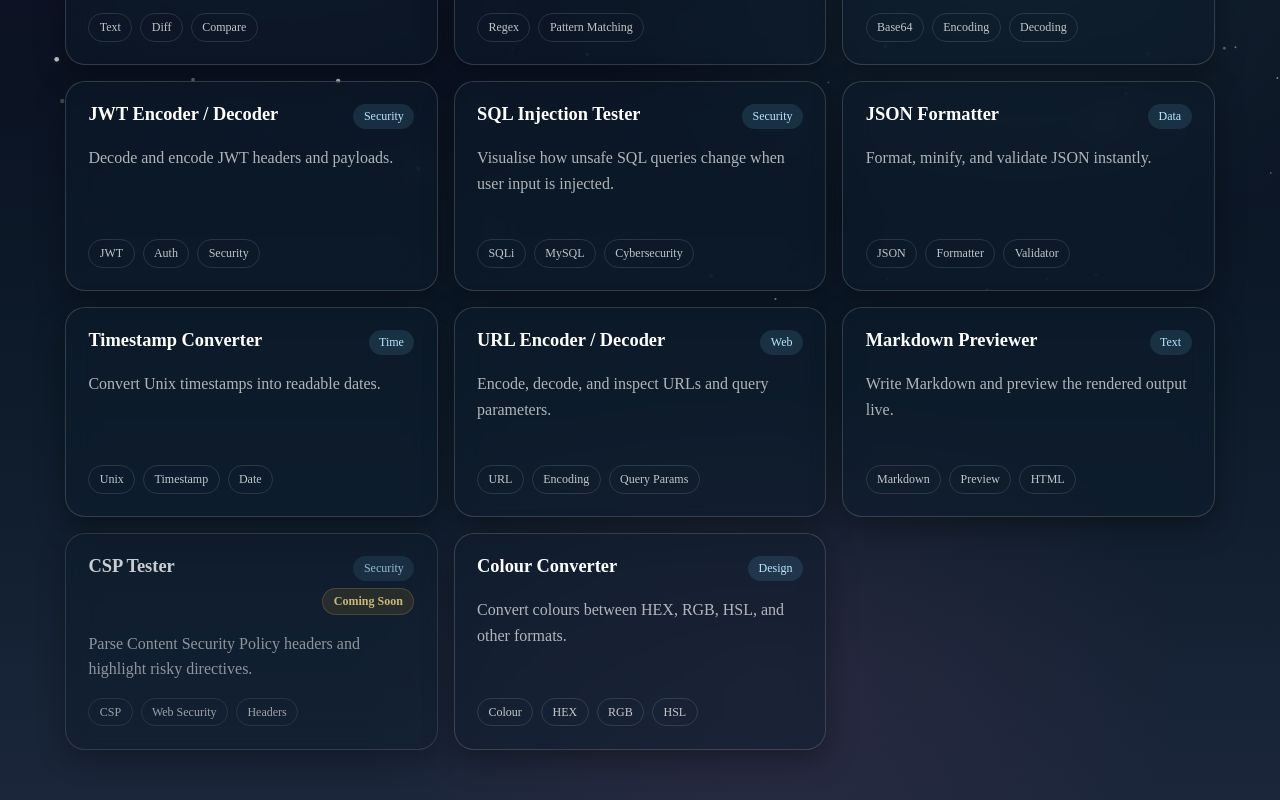
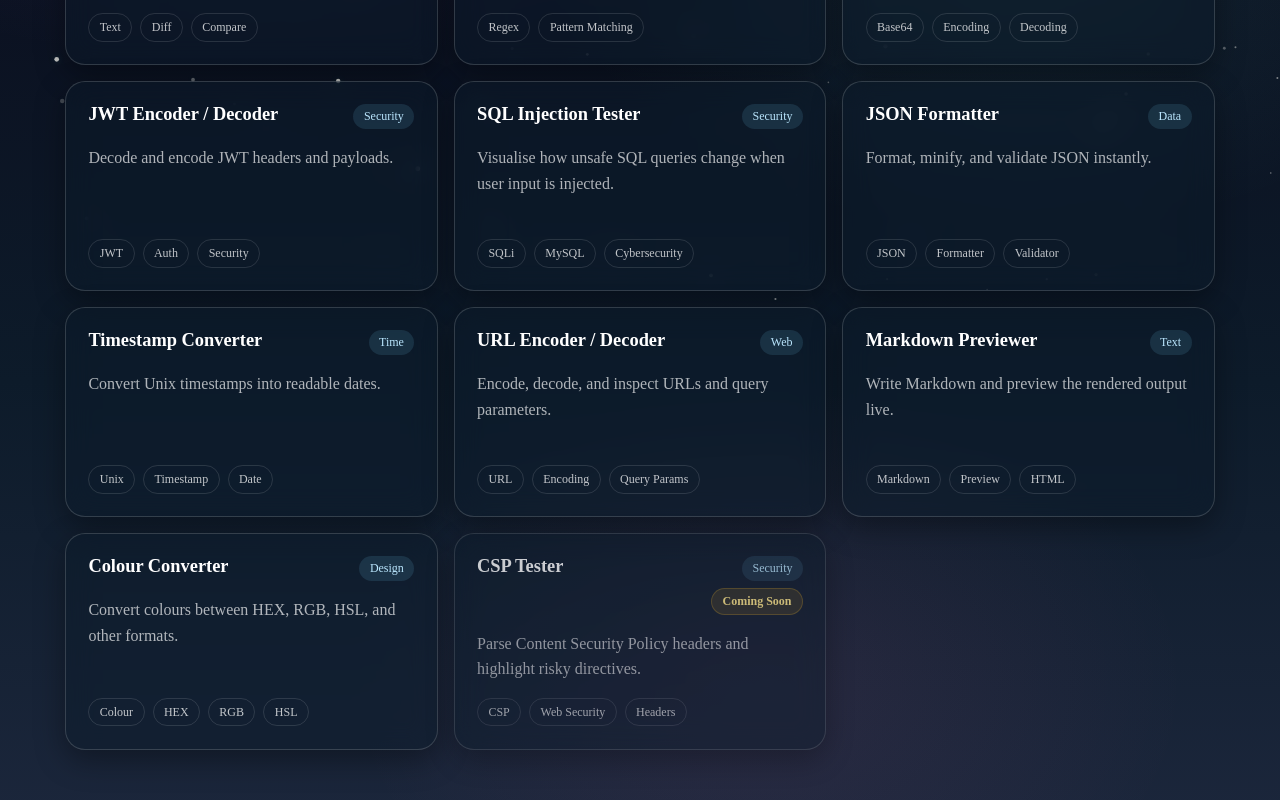
Before and after one commit to RyanYensch/Tools-Website, a React (Vite) app: page / in a window 1280 px wide. Shown: the part 482-1282 px from the top of the page. Built offline with nearby package versions, Linux system fonts and the light colour scheme.

Commit message:
Reordered Tools

```diff
--- a/src/data/tools.ts
+++ b/src/data/tools.ts
@@ -90,6 +90,14 @@ export const tools: Tool[] = [
         status: "available",
     },
     {
+        name: "Colour Converter",
+        slug: "colour",
+        description: "Convert colours between HEX, RGB, HSL, and other formats.",
+        category: "Design",
+        tags: ["Colour", "HEX", "RGB", "HSL"],
+        status: "available",
+    },
+    {
         name: "CSP Tester",
         slug: "csp",
         description: "Parse Content Security Policy headers and highlight risky directives.",
@@ -97,12 +105,5 @@ export const tools: Tool[] = [
         tags: ["CSP", "Web Security", "Headers"],
         status: "coming-soon",
     },
-    {
-        name: "Colour Converter",
-        slug: "colour",
-        description: "Convert colours between HEX, RGB, HSL, and other formats.",
-        category: "Design",
-        tags: ["Colour", "HEX", "RGB", "HSL"],
-        status: "available",
-    },
+
 ];
```
